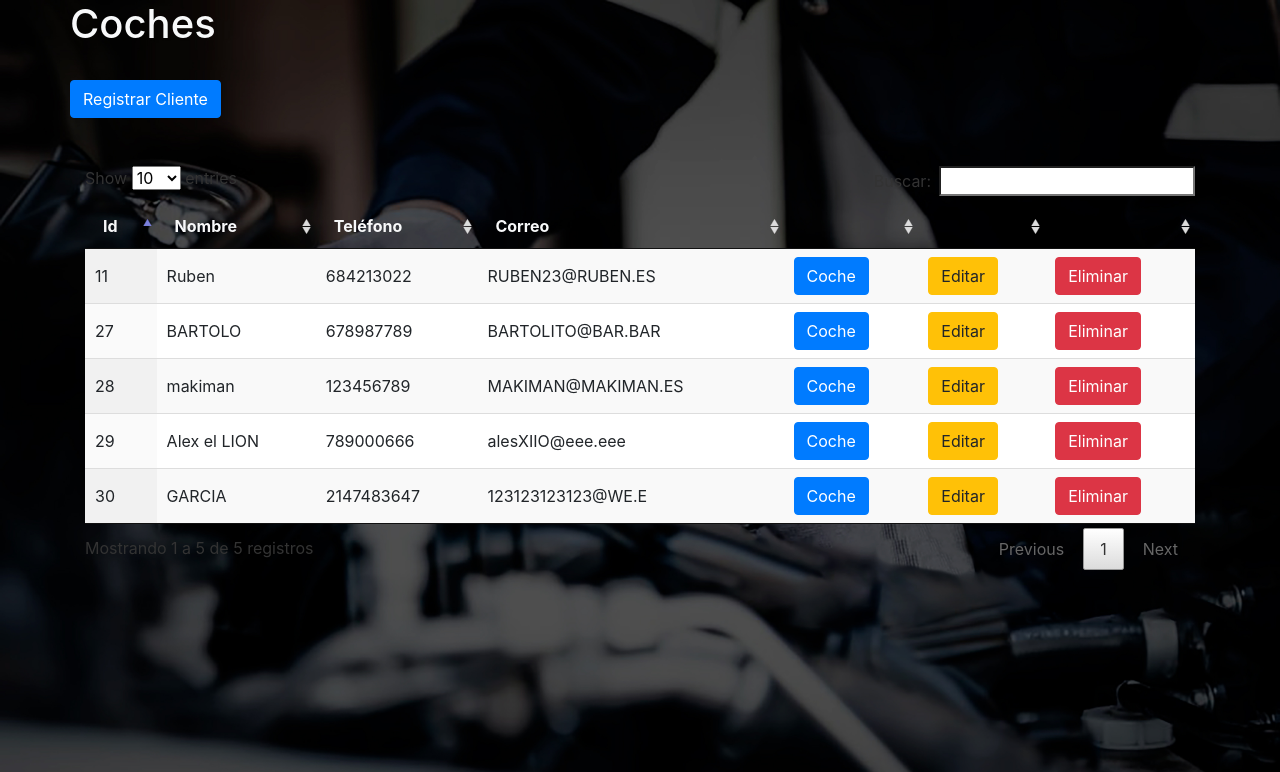
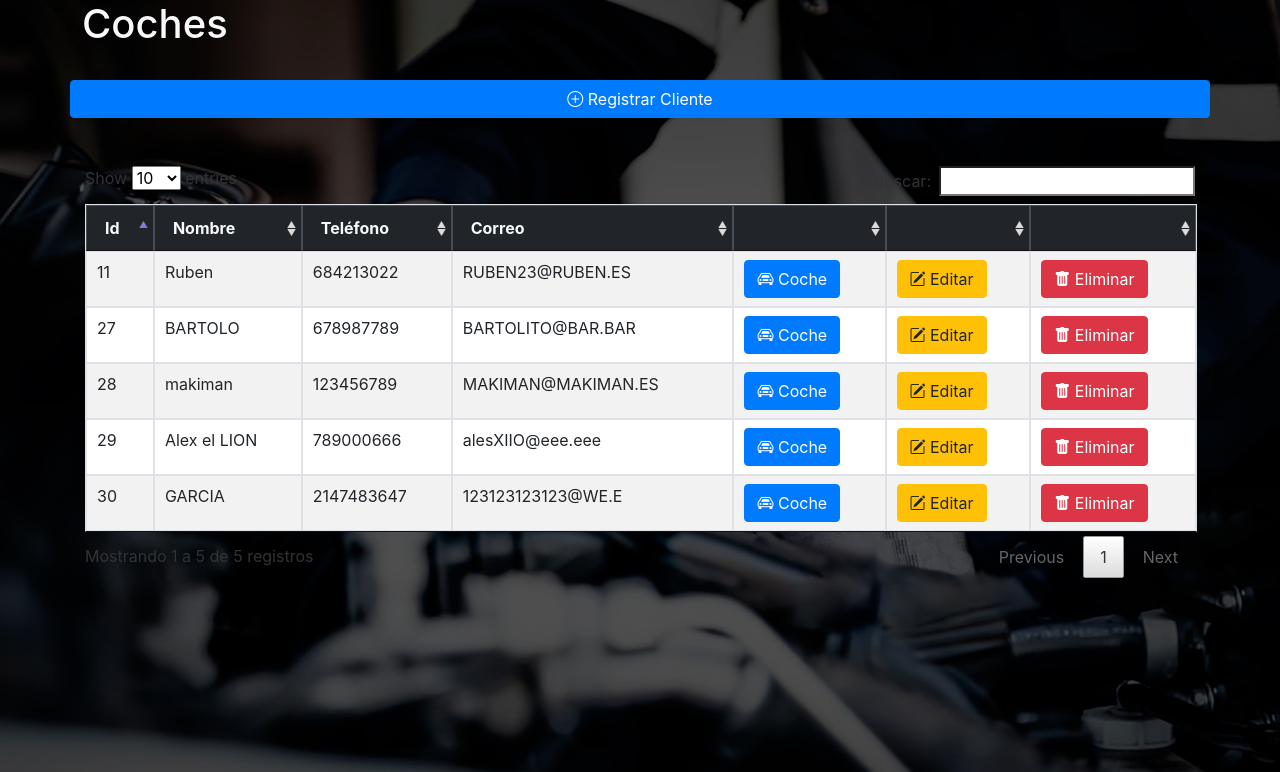
Before and after one commit to RubenDA01/Taller, a PHP site: page / in a window 1280 px wide. Shown: the top 772 px of the page. Run offline with PHP 8.4, Linux system fonts and the light colour scheme; data comes from the database, SQL or seed files in the repository; some libraries are stand-ins or nearby versions.

Commit message:
Colores tablas e iconos

```diff
--- a/index.php
+++ b/index.php
@@ -15,7 +15,13 @@
 		<!-- Required meta tags -->
 		<meta charset="utf-8">
 		<meta name="viewport" content="width=device-width, initial-scale=1, shrink-to-fit=no">
+		<link rel="stylesheet" href="https://cdnjs.cloudflare.com/ajax/libs/twitter-bootstrap/5.3.0/css/bootstrap.min.css">
+    	<link rel="stylesheet" href="https://cdnjs.cloudflare.com/ajax/libs/font-awesome/6.0.0-beta3/css/all.min.css">
+   		<link rel="stylesheet" href="https://cdnjs.cloudflare.com/ajax/libs/bootstrap-icons/1.7.2/font/bootstrap-icons.css">
+		<link href="https://cdn.jsdelivr.net/npm/bootstrap-icons/font/bootstrap-icons.css" rel="stylesheet">
+
 		<link rel="stylesheet" href="estilos.css">
+		<link rel="stylesheet" href="css/jquery.dataTables.min.css">
 		<link rel="icon" href="images/icono.png" type="image/png">
 
 
@@ -31,6 +37,9 @@
 
 		<title>Talleres Benito</title>
 
+		<script src="https://cdnjs.cloudflare.com/ajax/libs/jquery/3.6.0/jquery.min.js"></script>
+		<script src="https://cdnjs.cloudflare.com/ajax/libs/twitter-bootstrap/5.3.0/js/bootstrap.bundle.min.js"></script>
+		<script src="js/jquery.dataTables.min.js"></script>
 		<script>
 			$(document).ready( function () {
 				$('#tabla').DataTable();
@@ -47,13 +56,13 @@
 			<br>
 
 			<div class="row">
-				<a href="registrar.php" class="btn btn-primary">Registrar Cliente</a>
+				<a href="registrar.php" class="btn btn-primary"><i class="bi bi-plus-circle"></i> Registrar Cliente</a>
 			</div>
 			<br>
 			<br>
 
-			<table id="tabla" class="display" style="width:100%">
-				<thead>
+			<table id="tabla" class="table table-striped table-bordered" style="width:100%">
+				<thead class="table table-dark table-striped">
 					<tr>
 						<th class="text-light" >Id</th>
 						<th class="text-light" >Nombre</th>
@@ -73,9 +82,9 @@
 							echo "<td>$fila[Telefono]</td>";
 							echo "<td>$fila[Correo]</td>";
 					?>
-							<td><a href="coche.php?id_cliente=<?php echo $fila['id_cliente']; ?>" class="btn btn-primary">Coche</a></td>
-							<td><a href="editar.php?id_cliente=<?php echo $fila['id_cliente']; ?>" class="btn btn-warning"><i class="bi bi-plus-lg"></i>Editar</a></td>
-							<td><a href="eliminar.php?id_cliente=<?php echo $fila['id_cliente']; ?>" class="btn btn-danger">Eliminar</a></td>
+							<td><a href="coche.php?id_cliente=<?php echo $fila['id_cliente']; ?>" class="btn btn-primary"><i class="bi bi-car-front"></i> Coche</a></td>
+							<td><a href="editar.php?id_cliente=<?php echo $fila['id_cliente']; ?>" class="btn btn-warning"><i class='bi bi-pencil-square'></i> Editar</a></td>
+							<td><a href="eliminar.php?id_cliente=<?php echo $fila['id_cliente']; ?>" class="btn btn-danger"><i class='bi bi-trash-fill'></i> Eliminar</a></td>
 					<?php
 							echo "</tr>";
 						}
```
